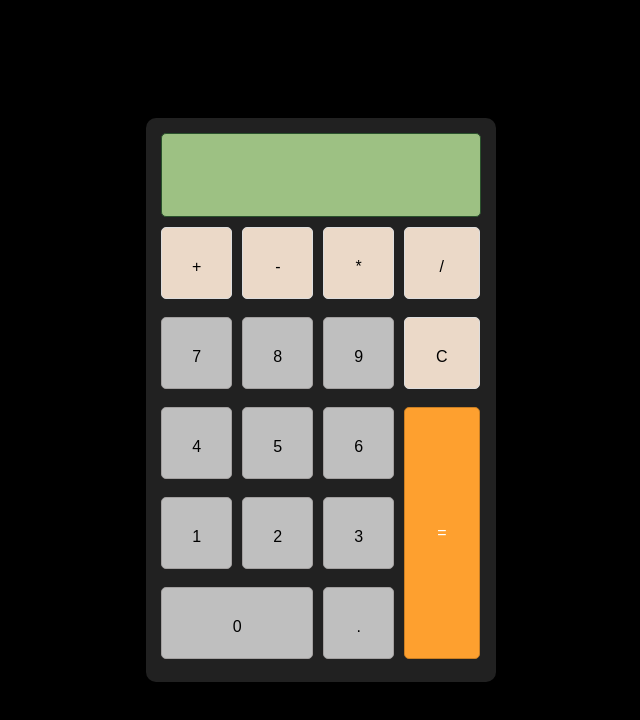
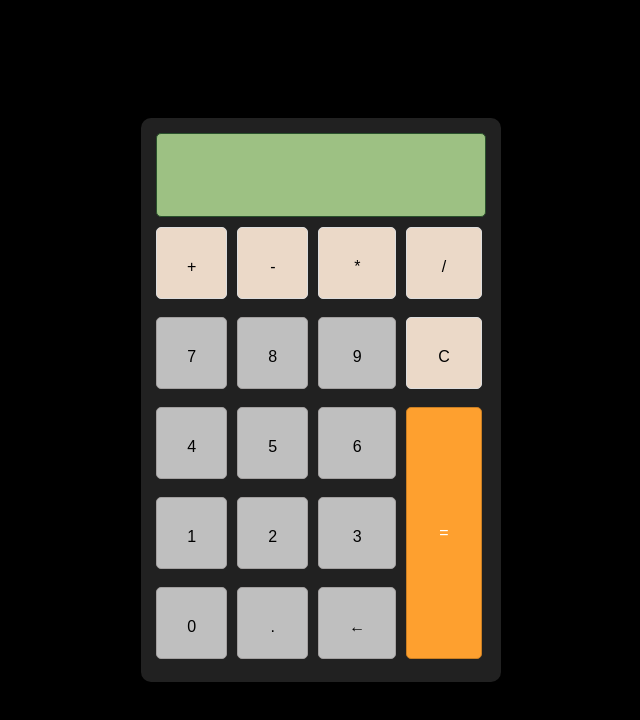
Before and after one commit to Ensues/CODSOFT, a plain HTML site: page Level 1/Calculator/index.html in a window 1280 px wide. Shown: the whole page, without its empty margins (319-959 px from the left). Drawn offline with Linux system fonts and the light colour scheme.

Commit message:
Added a back button

```diff
--- a/Level 1/Calculator/index.html
+++ b/Level 1/Calculator/index.html
@@ -28,6 +28,7 @@
                 <button class="btn btn-number" onclick="appendToDisplay('3')">3</button>
                 <button class="btn btn-number btn-zero" onclick="appendToDisplay('0')">0</button>
                 <button class="btn btn-number" onclick="appendToDisplay('.')">.</button>
+                <button class="btn btn-number" onclick="backspace()">←</button>
             </div>
         </div>
     </div>
--- a/Level 1/Calculator/script.js
+++ b/Level 1/Calculator/script.js
@@ -6,9 +6,16 @@ function appendToDisplay(value) {
     document.getElementById('display').value += value;
 }
 
+function backspace() {
+    const display = document.getElementById('display');
+    display.value = display.value.slice(0, -1); // Remove the last character
+}
+
 function calculate() {
+    let input = document.getElementById('display').value;
+
     try {
-        let result = eval(document.getElementById('display').value);
+        let result = eval(input);
         document.getElementById('display').value = result;
     } catch (error) {
         document.getElementById('display').value = 'Error';
--- a/Level 1/Calculator/styles.css
+++ b/Level 1/Calculator/styles.css
@@ -34,7 +34,7 @@ body {
     border-radius: 10px;
     box-shadow: 0 0 15px rgba(0, 0, 0, 0.2);
     padding: 15px; /* Reduced */
-    width: 350px; /* Reduced */
+    width: 360px; /* Reduced */
     box-sizing: border-box;
 }
 
@@ -90,9 +90,6 @@ button:hover {
     background-color: var(--btn-number-pressing);
 }
 
-.btn-zero {
-    grid-column: span 2;
-}
 
 .btn-equal {
     grid-column: 4;
```
